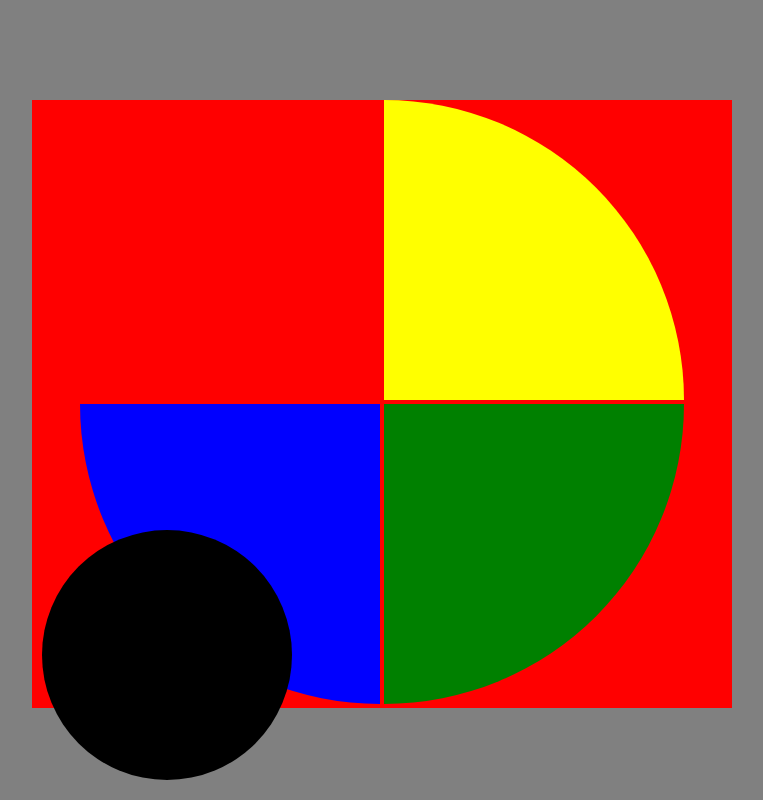
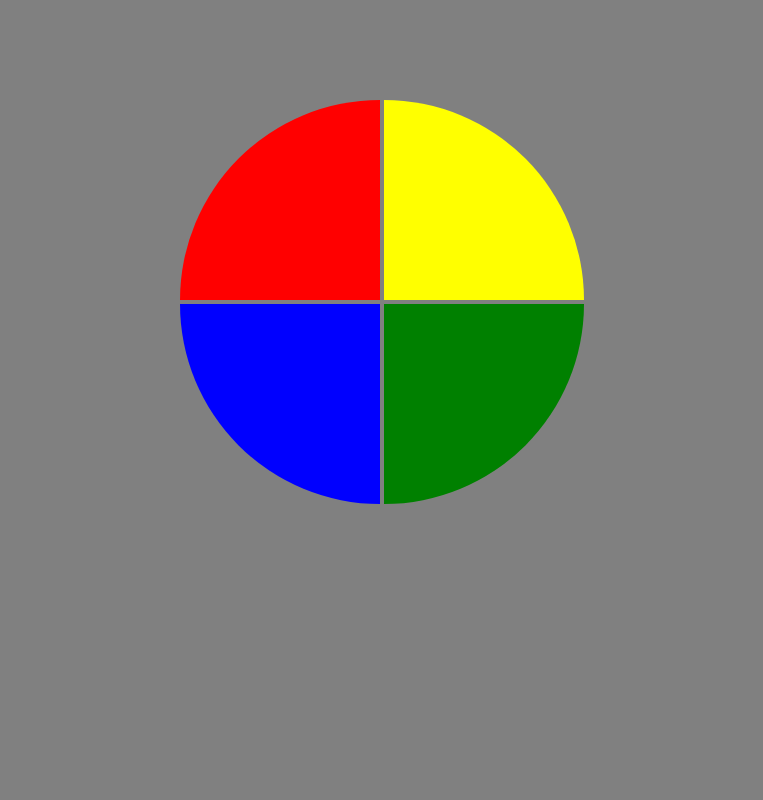
Before and after one commit to AAstakhov/Simon-Game, a plain HTML site: page index.html in a window 1280 px wide. Shown: the whole page, without its empty margins (258-1021 px from the left). Drawn offline with Linux system fonts and the light colour scheme.

Commit message:
html-css modific.

```diff
--- a/css/style.css
+++ b/css/style.css
@@ -5,46 +5,32 @@ body{
 }
 
 .panel{
-	width:700px;
+	width: 200px;
+	height:200px;
 	display: inline-block;
-	background-color: red;
 }
+
 
 .top-left-panel{
 	background-color: red;
 	border-top-left-radius:300px;
-	width: 300px;
-	height: 300px;
+
 }
 
 .top-right-panel{
 	background-color: yellow;
 	border-top-right-radius:300px;
-	width: 300px;
-	height: 300px;
+
 }
 
-.button-left-panel{
+.bottom-left-panel{
 	background-color: blue;
 	border-bottom-left-radius:300px;
-	width: 300px;
-	height: 300px;
+
 }
 
-.button-right-panel{
+.bottom-right-panel{
 	background-color: green;
 	border-bottom-right-radius:300px;
-	width: 300px;
-	height: 300px;
+
 }
-
-.center_button{
-	background-color: black;
-	width: 250px;
-	height: 250px;
-	border-radius: 100%;
-	display: inline-block;
-	position: absolute;
-	bottom: 20px;
-	left: 300px;
-}
--- a/index.html
+++ b/index.html
@@ -7,12 +7,14 @@
 	<link rel="stylesheet" type="text/css" href="css/style.css">
 </head>
 <body>
-	<div class="panel">
+	<div>
 		<div class="panel top-left-panel"></div>
 		<div class="panel top-right-panel"></div>
-		<div class="panel button-left-panel"></div>
-		<div class="panel button-right-panel"></div>
-		<div class="center_button"></div>
+	</div>
+
+	<div>
+		<div class="panel bottom-left-panel"></div>
+		<div class="panel bottom-right-panel"></div>
 	</div>
 
 </body>
```
